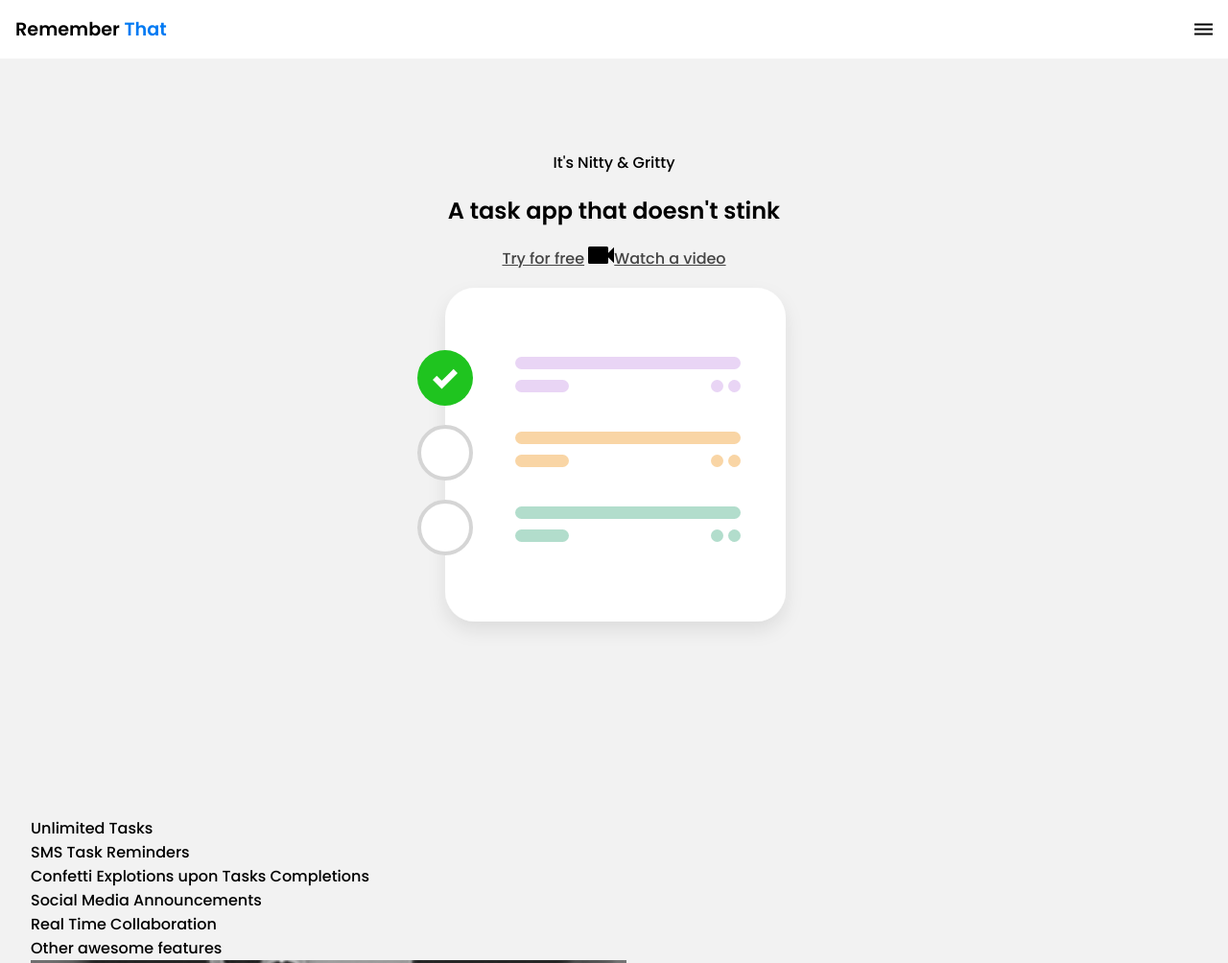
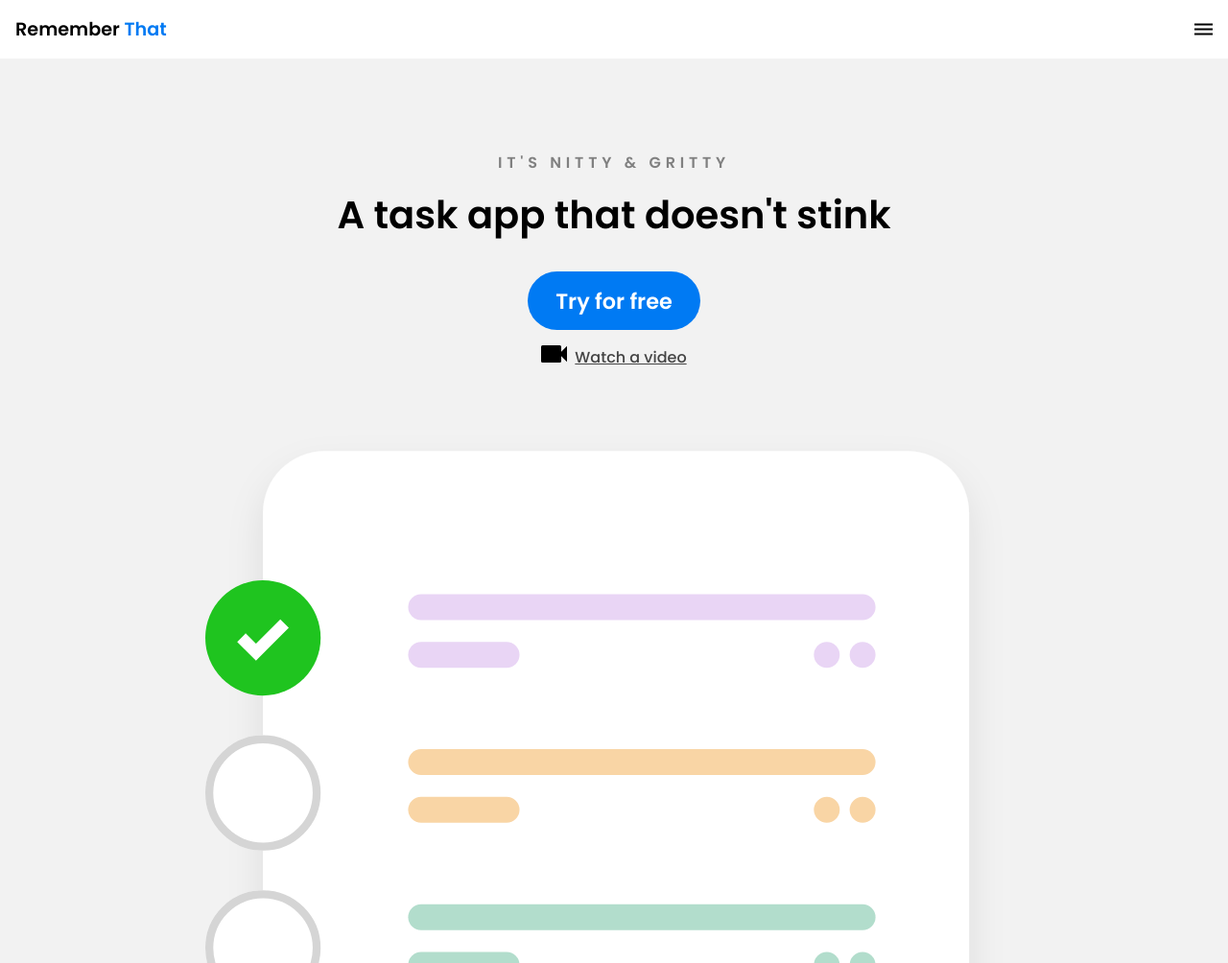
Before and after one commit to c4chris124/landingProyect, a plain HTML site: page index.html in a window 1280 px wide. Shown: the top 1004 px of the page at 96% size. Drawn offline with Linux system fonts and the light colour scheme.

Commit message:
Modifying page

```diff
--- a/css/main.scss
+++ b/css/main.scss
@@ -1,36 +1,36 @@
-@import url('https://fonts.googleapis.com/css2?family=Poppins:wght@500;600&display=swap');
+@import url("https://fonts.googleapis.com/css2?family=Poppins:wght@500;600&display=swap");
 
-:root{
-    --primary-color:#007af3
+:root {
+    --primary-color: #007af3;
 }
-body{
+body {
     background: #f2f2f2;
-    margin:  0;
-    font-family: 'Poppins';
+    margin: 0;
+    font-family: "Poppins";
 }
 
-.navbar{
+.navbar {
     background: white;
     padding: 1em;
 
-    .logo{
-        text-decoration:  none;
+    .logo {
+        text-decoration: none;
         font-weight: bold;
         color: black;
         font-size: 1.2em;
 
-        span{
+        span {
             color: var(--primary-color);
         }
     }
-    nav{
+    nav {
         display: none;
     }
     .container {
         display: flex;
         place-content: space-between;
     }
-    .mobile-menu{
+    .mobile-menu {
         cursor: pointer;
     }
 }
@@ -39,16 +39,103 @@ a {
     color: #444444;
 }
 
-ul{
+ul {
     list-style-type: none;
     margin: 0;
     padding: 0;
 }
 
-section{
+section {
     padding: 5em 2em;
 }
 
-.hero{
+.hero {
     text-align: center;
 }
+
+.left-col {
+    .subhead {
+        text-transform: uppercase;
+        font-weight: bold;
+        color: grey;
+        letter-spacing: 0.3em;
+    }
+    h1 {
+        font-size: 2.5em;
+        line-height: 1.3em;
+        margin-top: 0.2em;
+    }
+
+    .primary-cta {
+        background: var(--primary-color);
+        color: white;
+        text-decoration: none;
+        padding: 0.6em 1.3em;
+        font-size: 1.4em;
+        border-radius: 5em;
+        font-weight: bold;
+        display: inline-block;
+    }
+
+    .watch-video-cta {
+        display: block;
+        margin-top: 1em;
+
+        img {
+            margin-right: 0.5em;
+        }
+    }
+}
+
+.hero-img {
+    width: 70%;
+    margin-top: 3em;
+}
+
+section.features-section {
+    background: #20272e;
+    color: white;
+}
+
+ul.features-list {
+    margin: 0;
+    padding-left: 0.1em;
+    // display: grid;
+
+    li {
+        font-size: 1.1em;
+        margin-bottom: 1em;
+        margin-left: 2em;
+        position: relative;
+
+        &:before {
+            content: "";
+            left: -2em;
+            position: absolute;
+            width: 20px;
+            height: 20px;
+            background-image: url(../images/bullet.svg);
+            background-size: contain;
+            margin-right: 0.5em;
+        }
+    }
+}
+
+.features-section img {
+    display: none;
+}
+
+.testimonials-section {
+    background: var(--primary-color);
+    li {
+        background: #006bd6;
+        text-align: 2em 1em;
+        padding: 2em 1em;
+        width: 80%;
+        margin: 0 auto 5em auto;
+        img {
+            width: 5em;
+            height: 5em;
+        }
+    }
+}
--- a/index.html
+++ b/index.html
@@ -46,7 +46,7 @@
     </section>
     <section class="features-section">
         <div class="container">
-            <ul>
+            <ul class="features-list">
                 <li>Unlimited Tasks</li>
                 <li>SMS Task Reminders</li>
                 <li>Confetti Explotions upon Tasks Completions</li>
```
Also changed, not shown: css/main.css, 1 other file.
